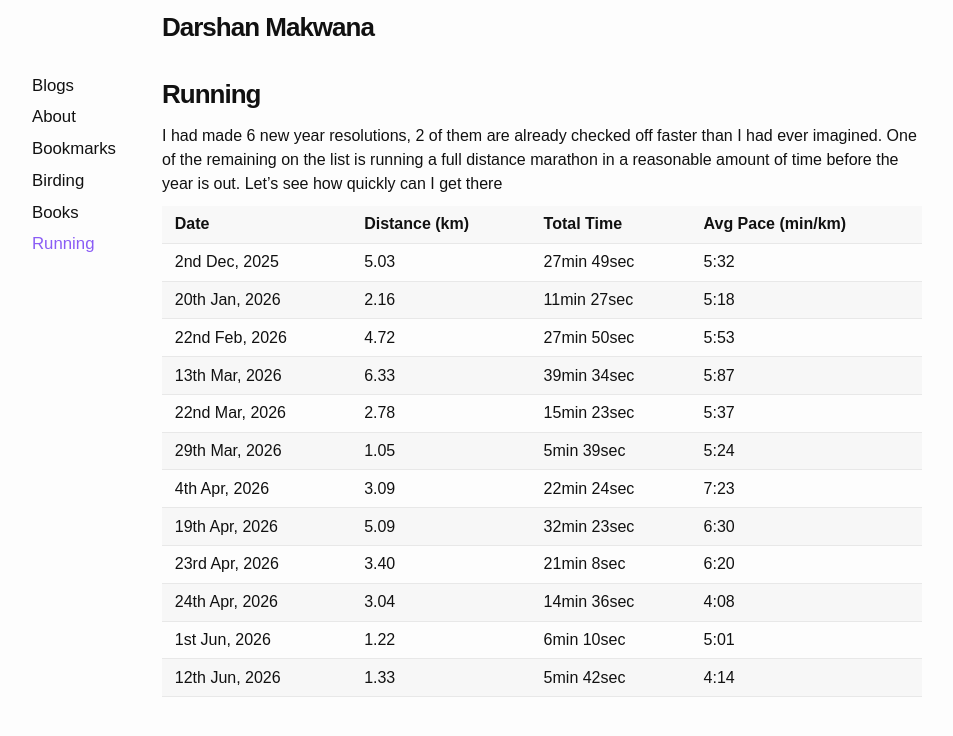
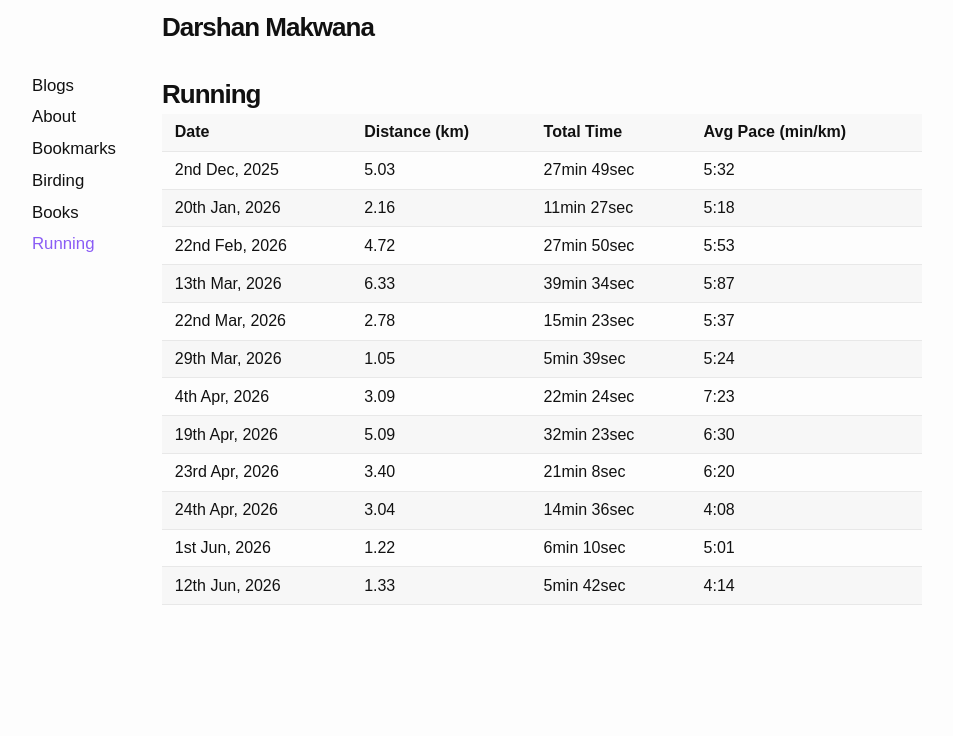
Before and after one commit to darshanmakwana412/darshanmakwana412.github.io, a Jekyll site: the page built from running.md, in a window 1280 px wide and 900 px high. Shown: the top 736 px of the window, without its empty margins (163-1116 px from the left). Built offline with Jekyll 4.4.1, drawn with Linux system fonts in a browser that asks for light colours.

Commit message:
some more updates in the layout of the page

```diff
--- a/running.md
+++ b/running.md
@@ -3,8 +3,6 @@ layout: page
 permalink: /running/
 title: Running
 ---
-
-I had made 6 new year resolutions, 2 of them are already checked off faster than I had ever imagined. One of the remaining on the list is running a full distance marathon in a reasonable amount of time before the year is out. Let's see how quickly can I get there
 
 | Date           | Distance (km) | Total Time  | Avg Pace (min/km) |
 | -------------- | ------------- | ----------- | ----------------- |
```
Also changed, not shown: bookmarks.md (+0 -1 lines).
